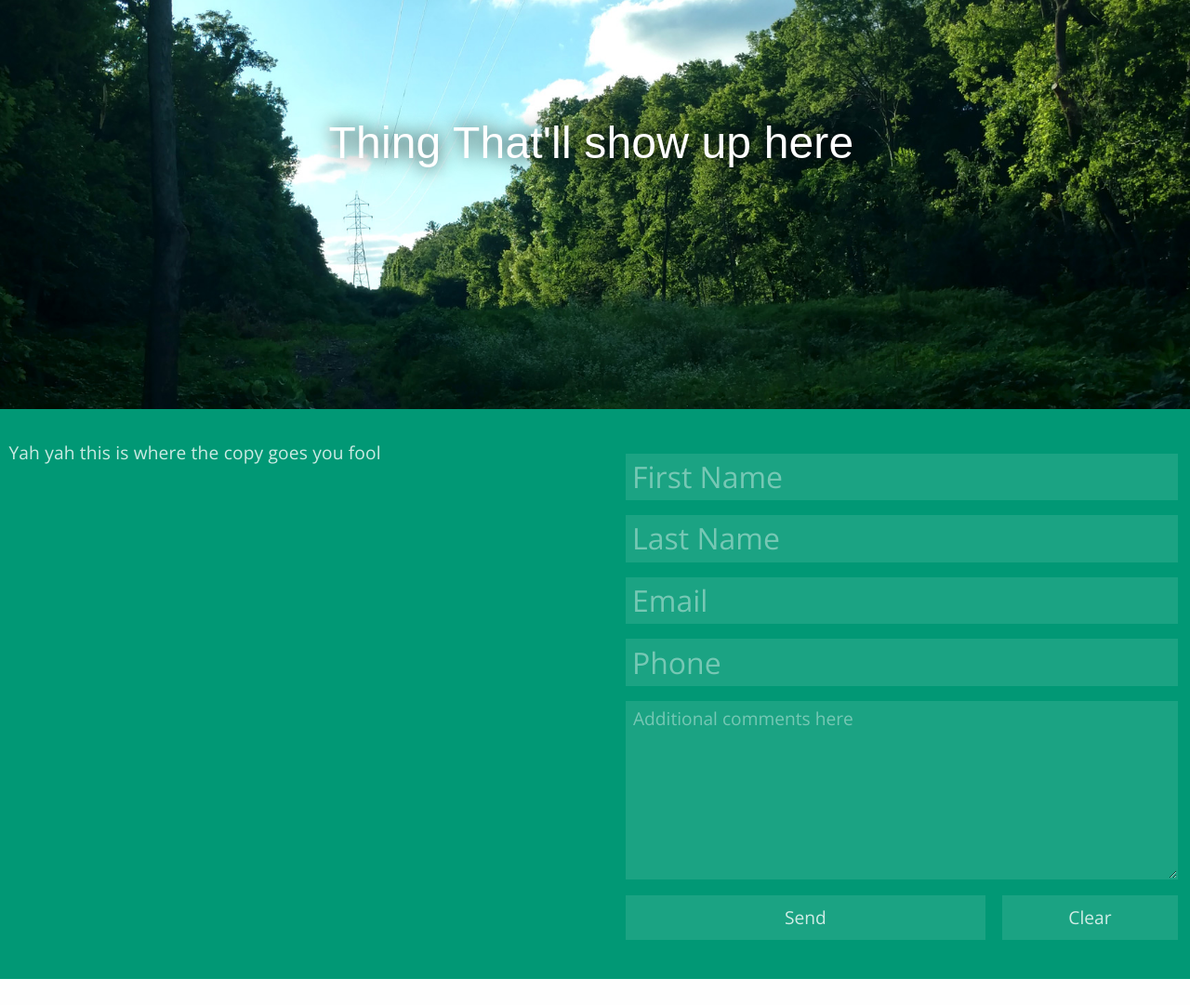
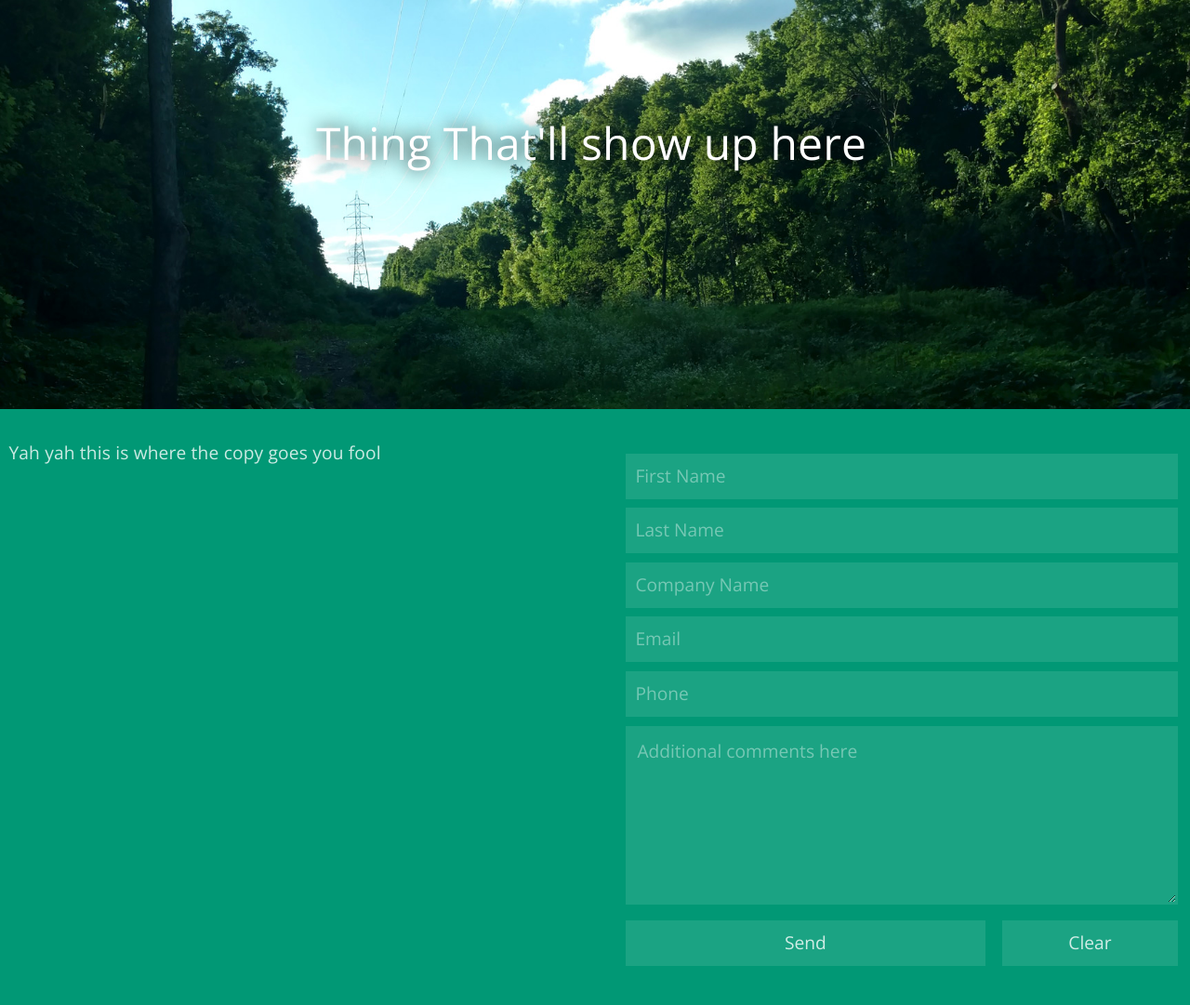
Before and after one commit to Boogiesox/ejgregoire, a plain HTML site: page index.html in a window 1280 px wide. Shown: the part 360-1441 px from the top of the page at 93% size. Before the commit the page ends 1413 px from the top, so only its background shows below. Drawn offline with nearby package versions, Linux system fonts and the light colour scheme.

Commit message:
Consistent font choices for the contact form

```diff
--- a/app.css
+++ b/app.css
@@ -52,6 +52,7 @@ header.hero {
         top: 60%;
         color: #fff;
         text-shadow: 0 0 20px rgba(0,0,0,1);
+
     }
 
 nav.main {
@@ -174,10 +175,10 @@ form.contact-me textarea {
     font-weight: 300;
     width: 100%;
     outline: none;
-    font-size: 2em;
+    font-size: 1.2em;
     margin-bottom: 0.5em;
-    border-bottom: 1px solid transparent;
-    padding: 0.33rem 0.66rem;
+    border-bottom: 2px solid transparent;
+    padding: 1rem;
     background: rgba(255,255,255,0.10);
     color: rgba(255,255,255,0.80);
     transition: border 1s cubic-bezier(0,.62,.5,1);
@@ -192,27 +193,25 @@ form.contact-me input[type="reset"] {
     background: rgba(255,255,255,0.10);
     color: rgba(255,255,255,0.80);
     transition: all 1s cubic-bezier(0,.62,.5,1);
-    border-bottom: 1px solid transparent;
+    border-bottom: 2px solid transparent;
 }
     form.contact-me input[type="submit"]:hover,
     form.contact-me input[type="reset"]:hover {
-        border-bottom: 1px solid rgba(255,255,255,0.80);
+        border-bottom: 2px solid rgba(255,255,255,0.80);
     }
     form.contact-me input:focus {
         border: none;
-        border-bottom: 1px solid rgba(255,255,255,0.80);
+        border-bottom: 2px solid rgba(255,255,255,0.80);
     }
     form.contact-me textarea {
-        font-size: 1.2em;
         border: none;
-        padding: 0.33rem 0.66rem;
         resize: vertical;
         max-height: 15em;
         height: 10em;
-        border: 1px solid transparent;
+        border: 2px solid transparent;
     }
         form.contact-me textarea:focus {
-            border-bottom: 1px solid rgba(255,255,255,0.80);
+            border-bottom: 2px solid rgba(255,255,255,0.80);
         }
 ::-webkit-input-placeholder { /* Chrome/Opera/Safari */
   color: rgba(255,255,255,0.40);
--- a/index.html
+++ b/index.html
@@ -59,8 +59,9 @@
                         <fieldset>
                             <input type="text" placeholder="First Name">
                             <input type="text" placeholder="Last Name">
-                            <input type="text" placeholder="Email">
-                            <input type="text" placeholder="Phone">
+                            <input type="text" placeholder="Company Name">
+                            <input type="email" placeholder="Email">
+                            <input type="tel" placeholder="Phone">
                             <textarea placeholder="Additional comments here"></textarea>
 
                             <div class="small-8 columns no-padding-left">
--- a/typist.css
+++ b/typist.css
@@ -1,7 +1,7 @@
 .typist {
     font-size: 32px;
-    font-family: 'Source Sans Pro', sans-serif;
-    font-weight: 200;
+    font-family: 'Open Sans', sans-serif;
+    font-weight: 300;
     display: inline-block;
     border-right: 2px solid #fff;
     padding-right: 6px;
```
